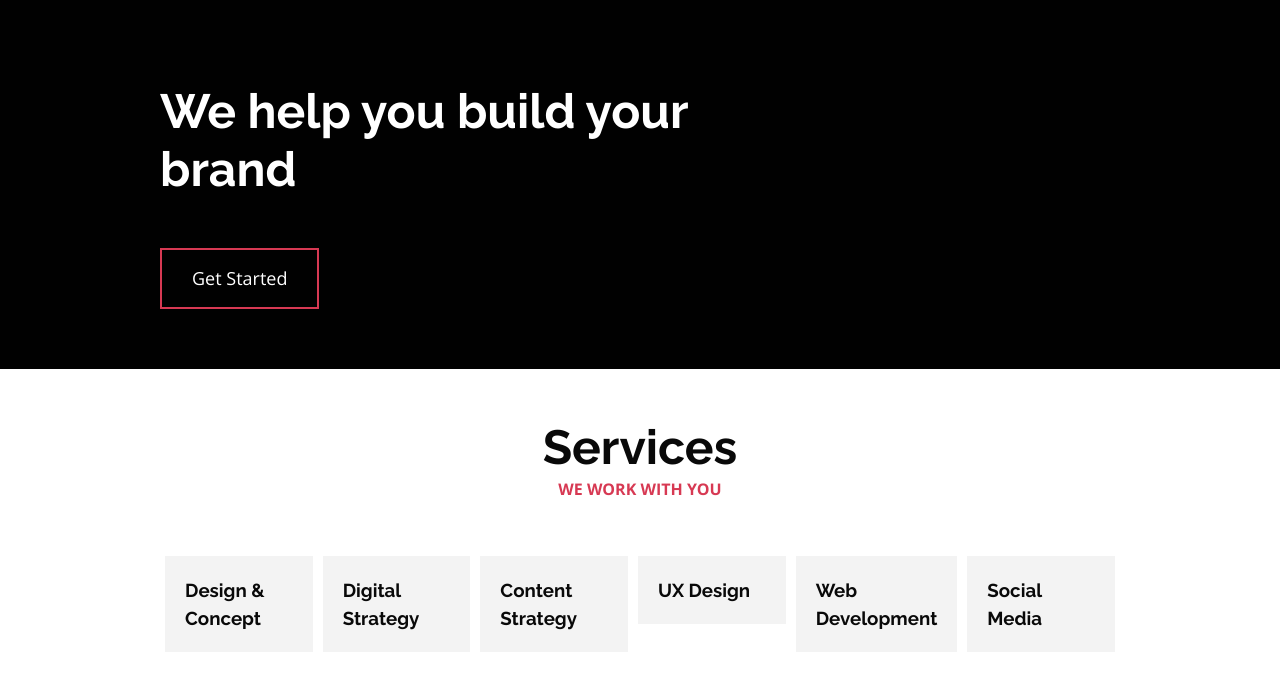
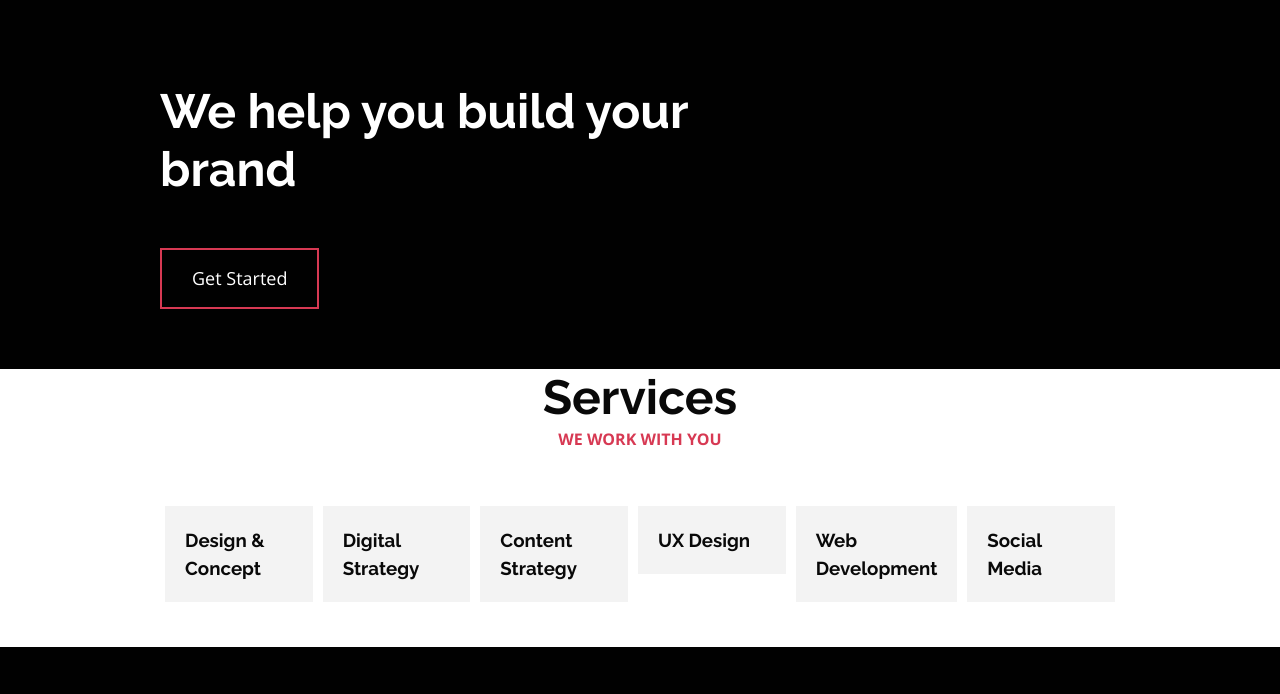
Before and after one commit to chykB/alx_html_css, a plain HTML site: page flexbox/1-index.html in a window 1280 px wide. Shown: the part 77-771 px from the top of the page. Drawn offline with nearby package versions, Linux system fonts and the light colour scheme.

```diff
--- a/flexbox/1-index.html
+++ b/flexbox/1-index.html
@@ -59,7 +59,7 @@
         </div>
       </section>
       <!– Services section –>
-      <section id="services" class="section section-services">
+      <section id="services" class="section-services">
         <div class="container">
           <header class="section-header">
             <h2 class="section-title">Services</h2>
```
